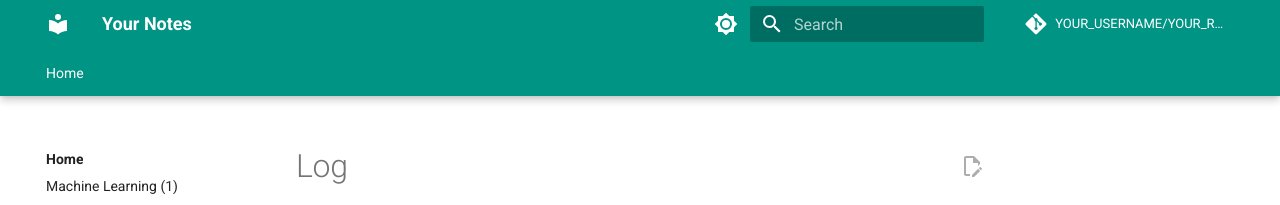
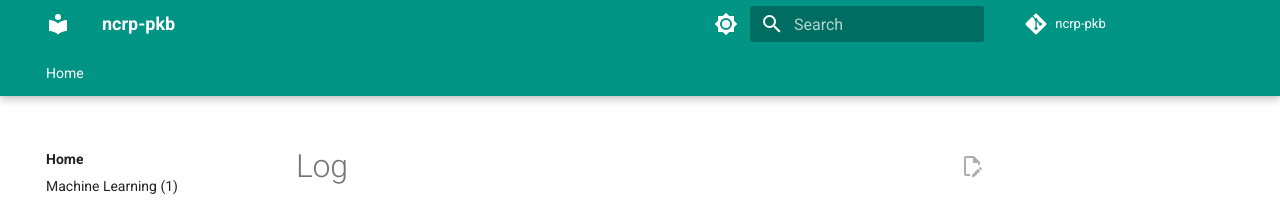
Before and after one commit to VRConservation/ncrp-pkb, an MkDocs documentation site: the page built from notes/log.md, in a window 1280 px wide. Shown: the top 205 px of the page. Built offline with MkDocs 1.6.1 and Material for MkDocs 9.7.7, drawn with Linux system fonts in a browser that asks for light colours; comment, search, counter and statistics services are not loaded.

Commit message:
mkdocs for the site

```diff
--- a/mkdocs.yml
+++ b/mkdocs.yml
@@ -1,7 +1,7 @@
-site_name: Your Notes
-site_url: https://YOUR_USERNAME.github.io/YOUR_REPO/
-repo_url: https://github.com/YOUR_USERNAME/YOUR_REPO
-repo_name: YOUR_USERNAME/YOUR_REPO
+site_name: ncrp-pkb
+site_url: https://3point.xyz/ncrp-pkb
+repo_url: https://github.com/VRConservation/ncrp-pkb
+repo_name: ncrp-pkb
 edit_uri: edit/main/notes/
 
 docs_dir: notes
```
